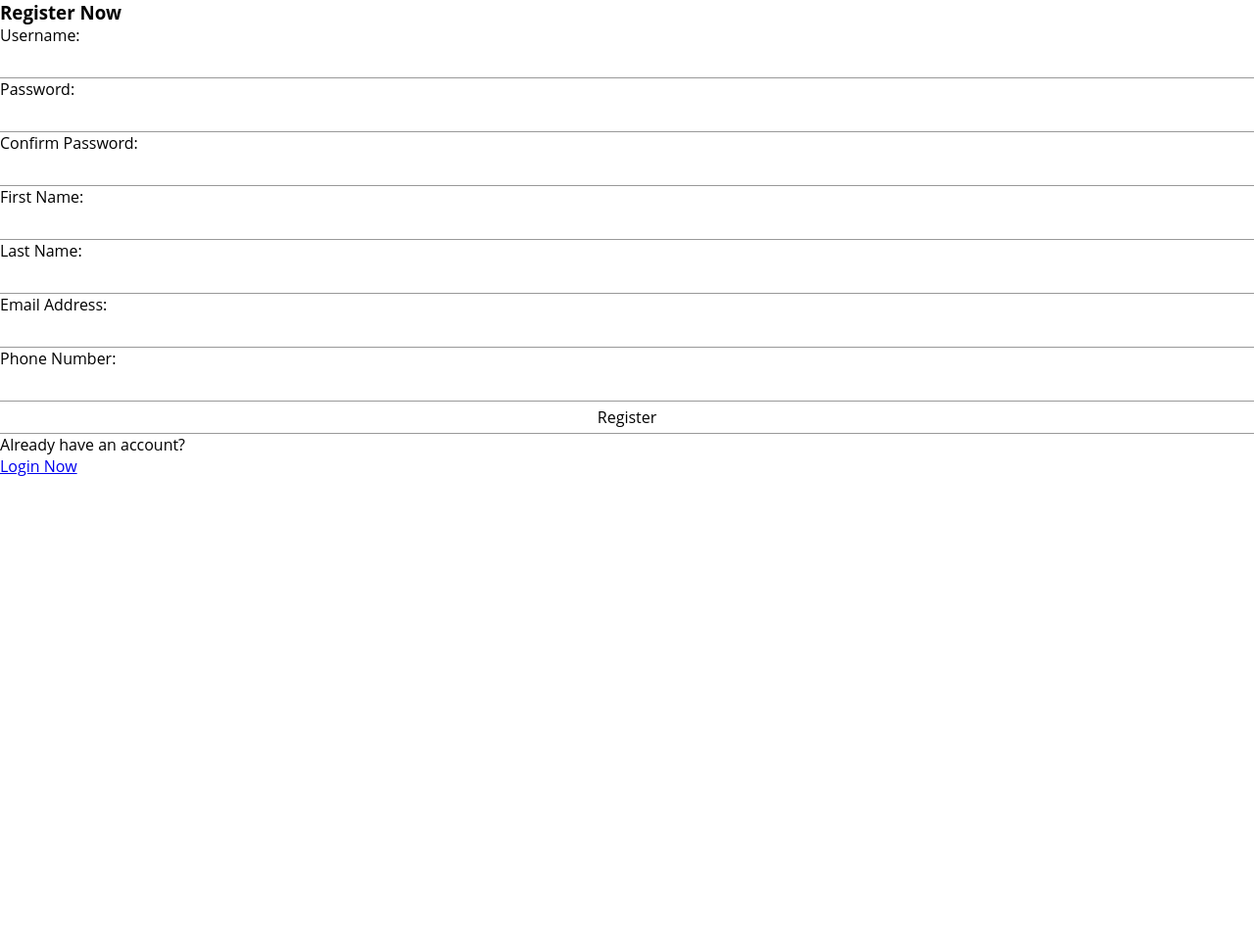
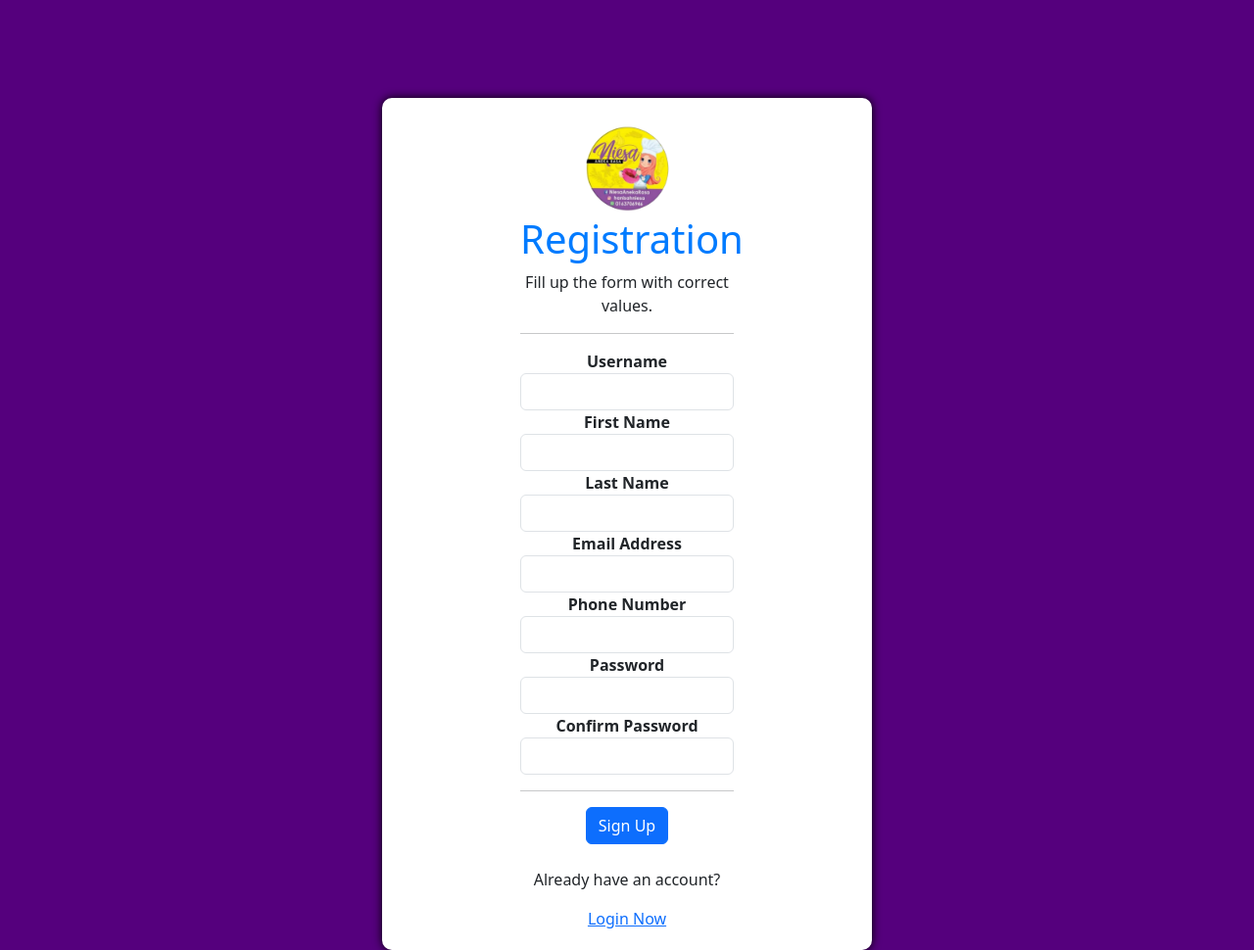
Before and after one commit to syamusenpai/Confectionary-Management, a PHP site: page /final/signup.php in a window 1280 px wide. Shown: the whole page at 98% size. Before the commit the page ends 486 px from the top, so only its background shows below. Run offline with PHP 8.4, Linux system fonts and the light colour scheme; some libraries are stand-ins or nearby versions.

Commit message:
added css design

```diff
--- a/signup_login/signup.php
+++ b/signup_login/signup.php
@@ -1,41 +1,89 @@
 <!DOCTYPE html>
 <html lang="en">
 <head>
-   <meta charset="UTF-8">
-   <meta http-equiv="X-UA-Compatible" content="IE=edge">
-   <meta name="viewport" content="width=device-width, initial-scale=1.0">
-   <title>Register</title>
+<meta charset="UTF-8">
+    <meta name="viewport" content="width=device-width, initial-scale=1.0">
+    <title> Registration </title>
+    <link rel="stylesheet" type="text/css" href="../css/bootstrap.min.css">
+    <style>
+        body {
+            background-color: #55007D;
+        }
 
-   <!-- Font Awesome CDN link  -->
-   <link rel="stylesheet" href="https://cdnjs.cloudflare.com/ajax/libs/font-awesome/6.1.1/css/all.min.css">
+		.container {
+        background-color: #ffffff;
+        margin-top: 100px;
+        border-radius: 10px;
+        box-shadow: 0px 0px 10px 0px #000000;
+        padding: 20px;
+        text-align: center; /* Center the content within the container */
+        width: 70%; /* Set a fixed width for the container */
+        max-width: 500px; /* Set a maximum width for the container */
+        }
 
-   <!-- Custom CSS file link  -->
-   <link rel="stylesheet" href="../style/sign.css">
+        h1 {
+            text-align: center;
+            color: #007bff;
+        }
 
+		        /* Add a style for the logo */
+				.logo {
+            text-align: center;
+        }
+
+        /* Style the logo image */
+        .logo img {
+            width: 100px; /* Adjust the width as needed */
+            height: auto;
+        }
+
+    </style>
 </head>
 <body>
 
+<div>
+	<form action="signup.php" method="post">
+		<div class="container">
 
-<section class="form-container">
+		<div class="logo">
+                 <!-- Include your logo image -->
+                <img src="../img/logo.png" alt="Logo">
+			<div class="row">
+				<div class="col-sm-12 col-md-6 offset-md-3">
+					<h1>Registration</h1>
+					<p>Fill up the form with correct values.</p>
+					<hr class="mb-3">
+                    <label for="firstname"><b>Username</b></label>
+					<input class="form-control" id="username" type="text" name="username" required>
 
-   <form action="" method="post">
-      <h3>Register Now</h3>
+					<label for="firstname"><b>First Name</b></label>
+					<input class="form-control" id="firstname" type="text" name="firstname" required>
 
-        <p>Username: <input type="text" name="username" size="15" maxlength="15" value="<?php if (isset($_POST['username'])) echo $_POST['username']; ?>" /></p>
-        <p>Password: <input type="password" name="password1" size="10" maxlength="20" /></p>
-        <p>Confirm Password: <input type="password" name="password2" size="10" maxlength="20" /></p>
-        <p>First Name: <input type="text" name="first_name" size="15" maxlength="15" value="<?php if (isset($_POST['first_name'])) echo $_POST['first_name']; ?>" /></p>
-        <p>Last Name: <input type="text" name="last_name" size="15" maxlength="30" value="<?php if (isset($_POST['last_name'])) echo $_POST['last_name']; ?>" /></p>
-        <p>Email Address: <input type="text" name="email" size="20" maxlength="40" value="<?php if (isset($_POST['email'])) echo $_POST['email']; ?>" /></p>
-        <p>Phone Number: <input type="text" name="phone_number" size="15" maxlength="15" value="<?php if (isset($_POST['phone_number'])) echo $_POST['phone_number']; ?>" /></p>
-        <p><input type="submit" name="submit" value="Register" /></p>
-        <input type="hidden" name="submitted" value="TRUE" />
-      <p>Already have an account?</p>
-      <a href="../log_folder/login.php" class="option-btn">Login Now</a>
-   </form>
+					<label for="lastname"><b>Last Name</b></label>
+					<input class="form-control" id="lastname"  type="text" name="lastname" required>
 
-</section>
+					<label for="email"><b>Email Address</b></label>
+					<input class="form-control" id="email"  type="text" name="email" required>
 
+					<label for="phonenumber"><b>Phone Number</b></label>
+					<input class="form-control" id="phone_number"  type="text" name="phone_number" required>
+
+					<label for="password"><b>Password</b></label>
+					<input class="form-control" id="password"  type="password" name="password" required>
+
+                    <label for="password"><b>Confirm Password</b></label>
+					<input class="form-control" id="password2"  type="password" name="password2" required>
+					<hr class="mb-3">
+					<input class="btn btn-primary" type="submit" id="register" name="create" value="Sign Up">
+                    <br>
+                    <br>
+                    <p>Already have an account?</p>
+      <a href="../signup_login/login.php" class="option-btn">Login Now</a>
+				</div>
+			</div>
+		</div>
+	</form>
+</div>
 
 <script src="js/script.js"></script>
 
```
